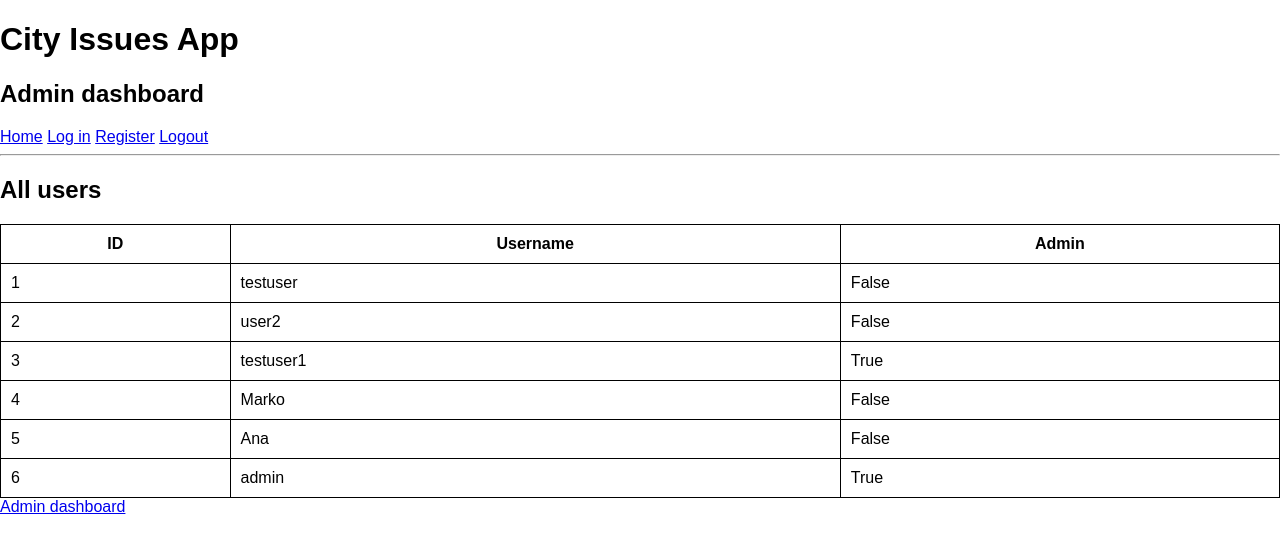
After one commit to jzucko/City_Issues, a Flask app: template templates/admin_users.html in a window 1280 px wide. The commit adds this page. Shown: the top 553 px of the page. Run offline with Flask 3, Linux system fonts and the light colour scheme; the template is opened without the code that fills it: values that come from a table or form of the project are taken from there, others are empty.

Commit message:
Admin done

```diff
--- a/app.py
+++ b/app.py
@@ -3,8 +3,6 @@ from models import db, Issue, User
 from flask_login import UserMixin
 from werkzeug.security import generate_password_hash, check_password_hash
 from flask import session
-
-
 
 app= Flask(__name__)
 app.config["SQLALCHEMY_DATABASE_URI"] = "sqlite:///issues.db"
@@ -12,20 +10,16 @@ app.config['SECRET_KEY'] = 'secret'
 
 db.init_app(app)
 
-'''
-@app.route('/make-admin')
+'''@app.route('/make-admin')
 def make_admin():
      user=User.query.filter_by(username='testuser1').first()
 
      if user:
           user.is_admin=True
           db.session.commit()
-          return 'User is now admin'
+          return f'User: {user.username} is now admin'
 
      return 'User not found' '''
-
-
-
 
 #INDEX
 @app.route("/")
@@ -35,7 +29,6 @@ def index():
 
     issues = Issue.query.filter_by(user_id = session['user_id']).all()
     return render_template("index.html", issues=issues)
-
 
 #CREATE
 @app.route("/create", methods=["GET", "POST"])
@@ -59,7 +52,6 @@ def create():
         return redirect("/")
 
     return render_template("create.html")
-
 
 #REGISTER
 @app.route("/register", methods=['GET', 'POST'])
@@ -92,11 +84,14 @@ def admin():
 
      user = User.query.get(session['user_id'])
 
+     print('DEBUG:', user.username, user.is_admin)
+
      if not user.is_admin:
           return 'Access denied'
-     issues = Issue.query_all()
 
-     return render_template('admin.html', issues=issues)
+     issues = Issue.query.all()
+
+     return render_template('admin.html', issues=issues, user=user)
 
 #LOGIN
 @app.route("/login", methods=['GET', 'POST'] )
@@ -108,10 +103,13 @@ def login():
         user = User.query.filter_by(username=username).first()
 
         if user and check_password_hash(user.password, password):
-             session['user_id'] = user.id
-             session['username'] = username
+             session['user_id'] = user.id #
+             session['username'] = username #
 
-             return redirect("/")
+             if user.is_admin:
+               return redirect('/admin')
+             else:
+               return redirect("/")
 
         return 'Invalid credentials.'
 
@@ -122,6 +120,39 @@ def login():
 def logout():
      session.clear()
      return redirect('/')
+
+#SOLVE
+@app.route('/solve/<int:id>', methods=['POST'])
+def solve(id):
+    if 'user_id' not in session:
+        return redirect('/login')
+
+    user=User.query.get(session['user_id'])
+    if not user.is_admin:
+        return 'Access denied'
+
+    issue= Issue.query.get_or_404(id)
+    issue.status = 'Solved'
+
+    db.session.commit()
+
+    return redirect('/admin')
+
+#ADMIN/USERS
+@app.route('/admin/users')
+def admin_users():
+    if 'user_id' not in session:
+        return redirect('/login')
+
+    user=User.query.get(session['user_id'])
+    if not user.is_admin:
+        return 'Access denied'
+
+    users = User.query.all()
+
+    return render_template ("admin_users.html", users=users)
+
+
 
 with app.app_context():
         db.create_all()
--- a/models.py
+++ b/models.py
@@ -11,6 +11,7 @@ class Issue(db.Model):
     status = db.Column(db.String(20), default='Open')
     created_at = db.Column(db.DateTime, default=datetime.utcnow)
     user_id = db.Column(db.Integer, db.ForeignKey('user.id'))
+    user = db.relationship('User', backref='issues')
     #updated_at = db.Column(db.DateTime, onupdate=datetime.utcnow)
 
 class User(db.Model, UserMixin):
--- /dev/null
+++ b/templates/admin_users.html
@@ -0,0 +1,33 @@
+{% extends "base.html" %}
+
+{% block head %}
+<h1>City Issues App</h1>
+<h2>Admin dashboard</h2>
+{% endblock %}
+
+
+
+{% block body %}
+
+<h2>All users</h2>
+
+<table border="1">
+    <tr>
+        <th>ID</th>
+        <th>Username</th>
+        <th>Admin</th>
+    </tr>
+
+    {% for user in users%}
+    <tr>
+        <td>{{ user.id }}</td>
+        <td>{{ user.username }}</td>
+        <td>{{ user.is_admin }}</td>
+    </tr>
+    {% endfor %}
+
+</table>
+
+<a href="{{ url_for ('admin') }}">Admin dashboard</a>
+
+{% endblock %}
--- a/templates/base.html
+++ b/templates/base.html
@@ -13,19 +13,22 @@
         <a href="/">Home</a>
         <a href="{{url_for('login')}}">Log in</a>
         <a href="{{url_for('register')}}">Register</a>
+        <a href="{{url_for('logout')}}">Logout</a>
+
+
 
     </nav>
     <hr>
 
     {% block body %}
-       {% if session.get('user.id') %}
+       {% if session.get('user_id') %}
             <p>
                 Logged in as {{ session ['username'] }} |
                 <a href="/logout">Logout</a> |
                 <a href="/create"> Report Issue</a>
 
                 {% if session['user_id'] %}
-                    <!-- simple check, better latee-->>
+                    <!-- simple check, better later-->>
                      <a href="/admin">Admin</a>
                 {% endif %}
             </p>
```
Also changed, not shown: templates/admin.html (+10 -3 lines), instance/issues.db.
